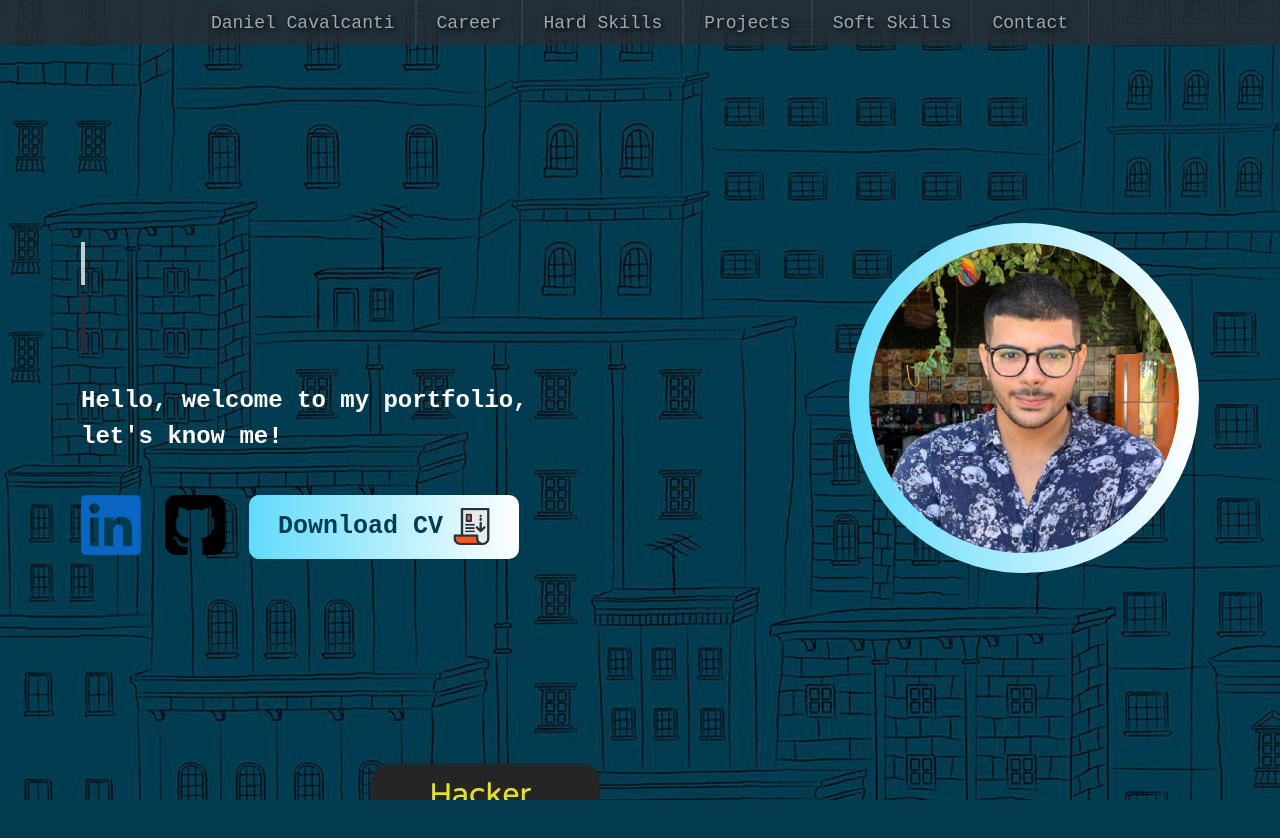
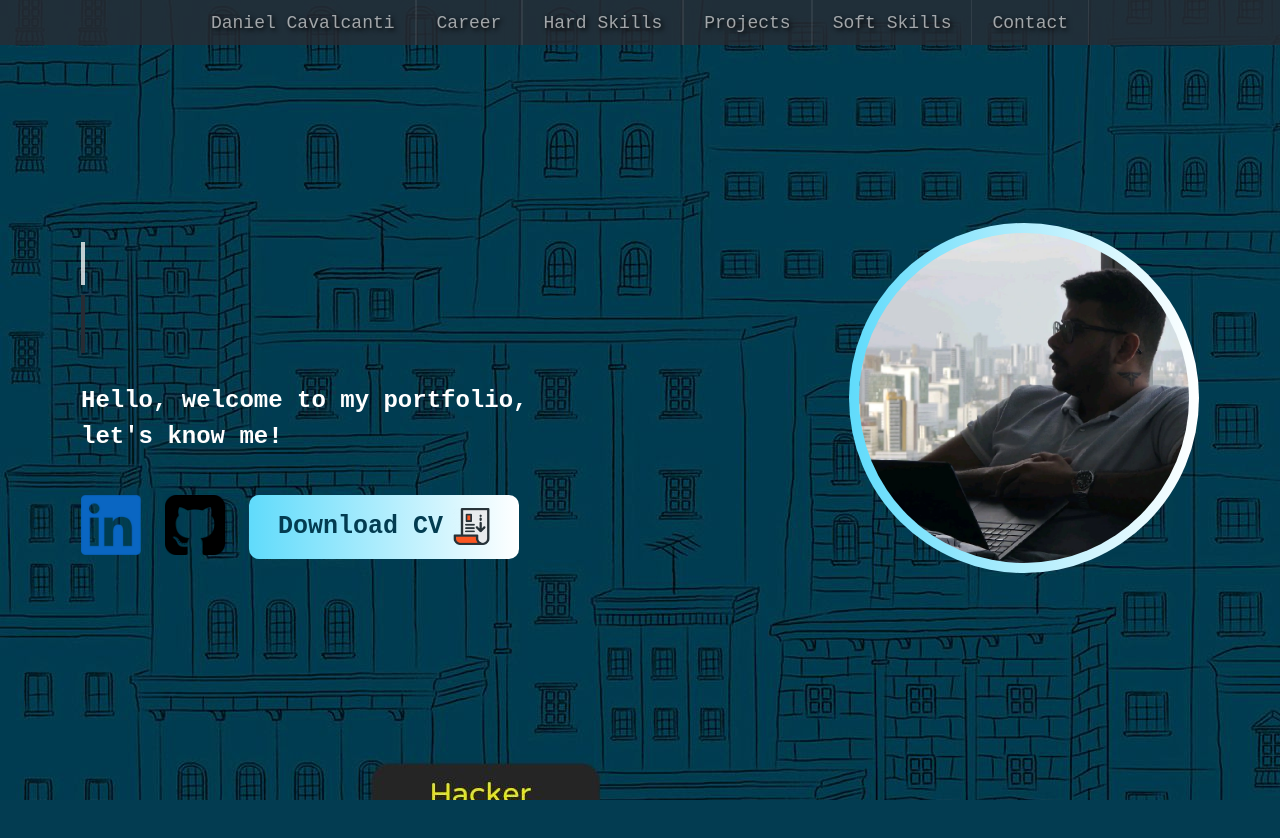
Before and after one commit to DanielCavalcantih/my-portfolio, a React (Create React App) app: page / in a window 1280 px wide. Shown: the top 838 px of the page. Built offline with nearby package versions, Linux system fonts and the light colour scheme.

Commit message:
Mudança de imagem de perfil

```diff
--- a/src/Components/AboutMe.jsx
+++ b/src/Components/AboutMe.jsx
@@ -1,6 +1,6 @@
 import "../styles/aboutme.css";
 import "../styles/header.css";
-import perfil from "../images/Perfil.jpeg";
+import perfil from "../images/Perfil.png";
 import linkedin from "../images/logo-link.png";
 import github from "../images/github.png";
 import downloadCv from "../images/resume-cv.webp";
--- a/src/styles/aboutme.css
+++ b/src/styles/aboutme.css
@@ -79,7 +79,7 @@
 
 .img-perfil {
   border-radius: 100%;
-  padding: 20px;
+  padding: 10px;
   background-image: linear-gradient(90deg, #60dbfb, #ffffff);
 }
 
```
Also changed, not shown: src/images/Perfil.jpeg (deleted), src/images/Perfil.png (added).
